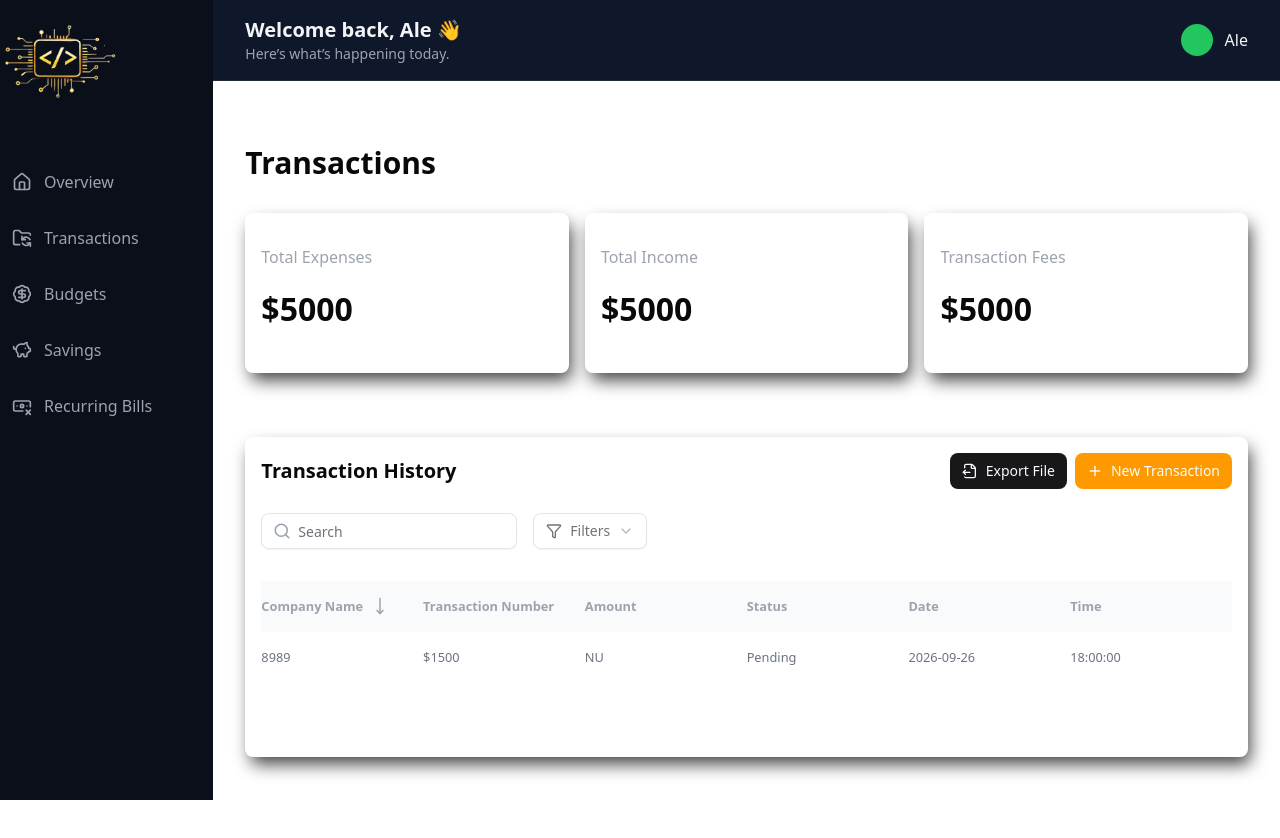
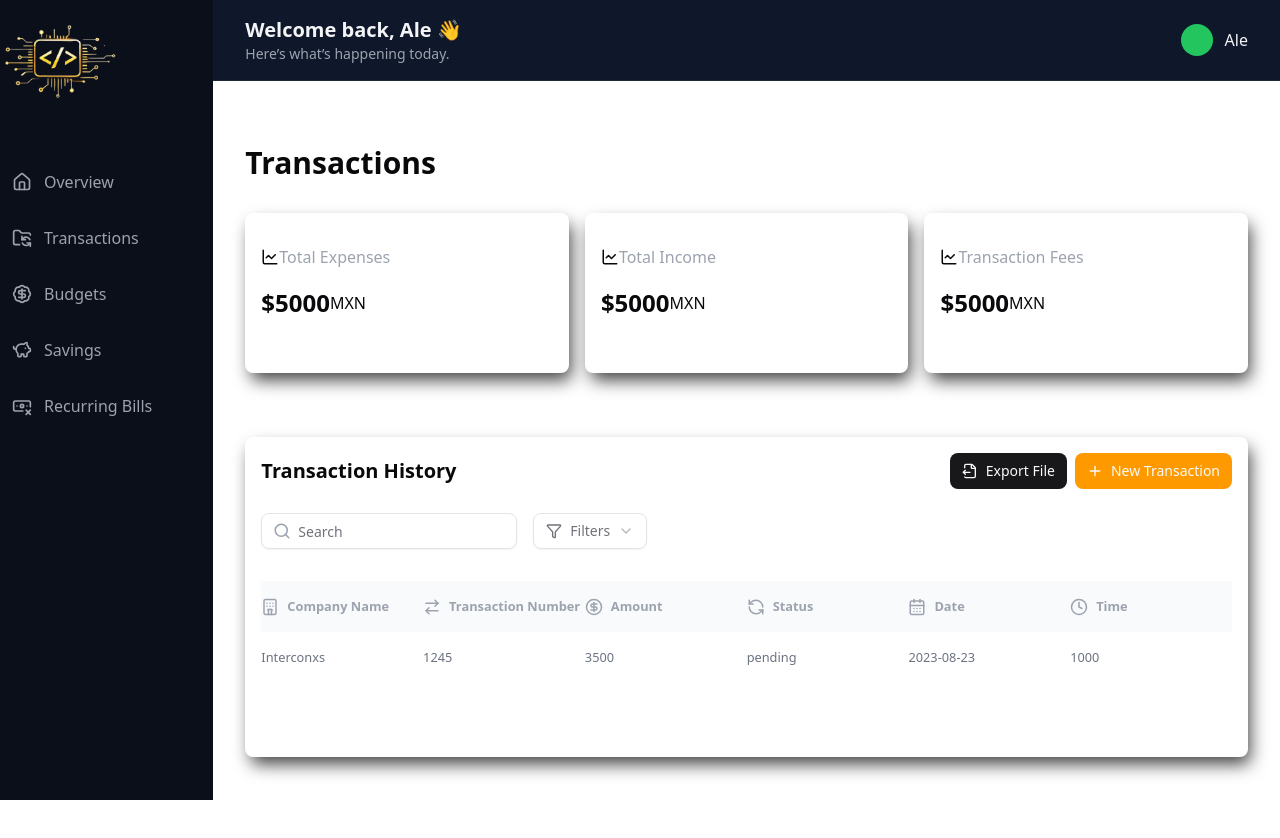
Before and after one commit to Aleji0309/proyectaPersonalFinanceApp, a Next.js app: page /transactions in a window 1280 px wide. Shown: the top 838 px of the page. Built offline with nearby package versions, Linux system fonts and the light colour scheme.

Commit message:
Styles added to the table

```diff
--- a/src/app/globals.css
+++ b/src/app/globals.css
@@ -5,31 +5,31 @@
 
 :root {
   /* Backgrounds */
-  --bg-main: #0F172A;
-  --bg-sidebar: #0B0F19;
+  --bg-main: #0f172a;
+  --bg-sidebar: #0b0f19;
   --bg-card: #ffffff;
-  --bg-hover: #1F2937;
+  --bg-hover: #1f2937;
   --bg-white: #ffffff;
   --bg-beige: #fdf5e6;
-  --bg-table-header: #F9FAFB;
+  --bg-table-header: #f9fafb;
 
   /* Text */
-  --text-primary: #F3F4F6;
-  --text-secondary: #9CA3AF; /* Texto secundario */
-  --text-muted: #6B7280;     /* Texto desactivado */
+  --text-primary: #f3f4f6;
+  --text-secondary: #9ca3af; /* Texto secundario */
+  --text-muted: #6b7280; /* Texto desactivado */
 
   /* Accent */
-  --accent-primary: #22C55E; /* Verde finanzas */
-  --accent-hover: #16A34A;   /* Verde más fuerte */
+  --accent-primary: #22c55e; /* Verde finanzas */
+  --accent-hover: #16a34a; /* Verde más fuerte */
 
   /* Borders */
-  --border-color: #1F2937;
+  --border-color: #1f2937;
 
   /* Danger / Expense */
-  --danger: #EF4444;
+  --danger: #ef4444;
 
   /* Income */
-  --income: #22C55E;
+  --income: #22c55e;
   --radius: 0.625rem;
   --background: oklch(1 0 0);
   --foreground: oklch(0.141 0.005 285.823);
@@ -66,15 +66,20 @@
 
 .shadow-box {
   border-radius: 0.5rem;
-   box-shadow: 4px 9px 17px -2px rgba(0,0,0,0.75);
--webkit-box-shadow: 4px 9px 17px -2px rgba(0,0,0,0.75);
--moz-box-shadow: 4px 9px 17px -2px rgba(0,0,0,0.75);
+  box-shadow: 4px 9px 17px -2px rgba(0, 0, 0, 0.75);
+  -webkit-box-shadow: 4px 9px 17px -2px rgba(0, 0, 0, 0.75);
+  -moz-box-shadow: 4px 9px 17px -2px rgba(0, 0, 0, 0.75);
+}
+
+.flex-containers {
+  display: flex;
+  align-items: center;
+  gap: 8;
 }
 
 .card {
   padding: 1rem;
   background-color: var(--bg-card);
-
 }
 
 .card:hover {
@@ -91,11 +96,10 @@
 
 .card-price {
   font-weight: bold;
-  font-size: 2rem;
+  font-size: 1.5rem;
 }
 
-
-.transactions-container  {
+.transactions-container {
   margin-top: 4rem;
   padding: 1rem;
 }
@@ -114,8 +118,6 @@
   border-spacing: 1px;
   text-align: left;
 }
-
-
 
 .table_component th {
   background-color: var(--bg-table-header);
--- a/src/components/layout/CardContainer.jsx
+++ b/src/components/layout/CardContainer.jsx
@@ -1,24 +1,46 @@
-export  const CardContainer = ({
+import { ChartLine } from "lucide-react";
+
+export const CardContainer = ({
   currentBalance,
   incomeBalance,
   expenseBalance,
   textBalance,
   textIncome,
-    textExpenses
+  textExpenses,
 }) => {
   return (
     <div className="card-container grid grid-cols-3 grid-rows-1 gap-4  h-40">
-            <div className="current-balance-card card shadow-box ">
+      <div className="current-balance-card card shadow-box">
+        <div className="title-container flex-containers">
+          <ChartLine size={18} />
           <h3 className="card-title">{textBalance}</h3>
+        </div>
+        <div className="amount-container flex-containers">
           <p className="card-price">${currentBalance}</p>
+          <p>MXN</p>
         </div>
-            <div className="income-card card shadow-box ">
+      </div>
+
+      <div className="income-balance-card card shadow-box">
+        <div className="title-container flex-containers">
+          <ChartLine size={18} />
           <h3 className="card-title">{textIncome}</h3>
+        </div>
+        <div className="amount-container flex-containers">
           <p className="card-price">${incomeBalance}</p>
+          <p>MXN</p>
         </div>
-            <div className="expenses-card card shadow-box">
+      </div>
+
+      <div className="expenses-balance-card card shadow-box">
+        <div className="title-container flex-containers">
+          <ChartLine size={18} />
           <h3 className="card-title">{textExpenses}</h3>
+        </div>
+        <div className="amount-container flex-containers">
           <p className="card-price">${expenseBalance}</p>
+          <p>MXN</p>
+        </div>
       </div>
     </div>
   );
--- a/src/components/transactions/TransactionsContainer.jsx
+++ b/src/components/transactions/TransactionsContainer.jsx
@@ -60,7 +60,14 @@ export const TransactionsContainer = () => {
         </div>
 
         <div className="transaction-container-history">
-          <TransactionsTable></TransactionsTable>
+          <TransactionsTable
+            company={"Interconxs"}
+            transaction={1245}
+            amout={3500}
+            statusTransaction={"pending"}
+            date={"2023-08-23"}
+            timeTransaction={1000}
+          ></TransactionsTable>
         </div>
       </div>
     </>
--- a/src/components/transactions/TransactionsTable.jsx
+++ b/src/components/transactions/TransactionsTable.jsx
@@ -1,31 +1,62 @@
-import { MoveDown } from "lucide-react";
+import { Hotel, ArrowRightLeft, CircleDollarSign, RefreshCcw, CalendarDays, Clock4 } from "lucide-react";
 
-export const TransactionsTable = () => {
+export const TransactionsTable = ({ company, transaction , amout, statusTransaction, date, timeTransaction}) => {
   return (
     <div class="table_component" role="region" tabindex="0">
       <table>
         <thead>
           <tr>
-            <th className="flex gap-2">
-              {" "}
-              Company Name <MoveDown size={18} />
+            <th>
+              <div className="flex items-center gap-2">
+                <Hotel size={18} />
+                Company Name
+              </div>
             </th>
 
-            <th>Transaction Number</th>
-            <th>Amount</th>
-            <th>Status</th>
-            <th>Date</th>
-            <th>Time</th>
+            <th>
+              <div className="flex items-center gap-2">
+                <ArrowRightLeft size={18} />
+                Transaction Number
+              </div>
+            </th>
+
+            <th>
+              <div className="flex items-center gap-2">
+                <CircleDollarSign size={18} />
+                Amount
+              </div>
+            </th>
+
+            <th>
+              <div className="flex items-center gap-2">
+                <RefreshCcw size={18} />
+                Status
+              </div>
+            </th>
+
+            <th>
+              <div className="flex items-center gap-2">
+                <CalendarDays size={18} />
+                Date
+              </div>
+            </th>
+
+            <th>
+              <div className="flex items-center gap-2">
+                <Clock4 size={18} />
+                Time
+              </div>
+            </th>
           </tr>
         </thead>
         <tbody>
           <tr>
-            <td>8989</td>
-            <td>$1500</td>
-            <td>NU</td>
-            <td>Pending</td>
-            <td>2026-09-26</td>
-            <td>18:00:00</td>
+            <td>{company}</td>
+            <td>{transaction}</td>
+            <td>{amout}</td>
+            <td>{statusTransaction}</td>
+            <td>{date}</td>
+            <td>{timeTransaction}</td>
           </tr>
         </tbody>
       </table>
```
Lines whose indentation alone changed are shown as unchanged.
